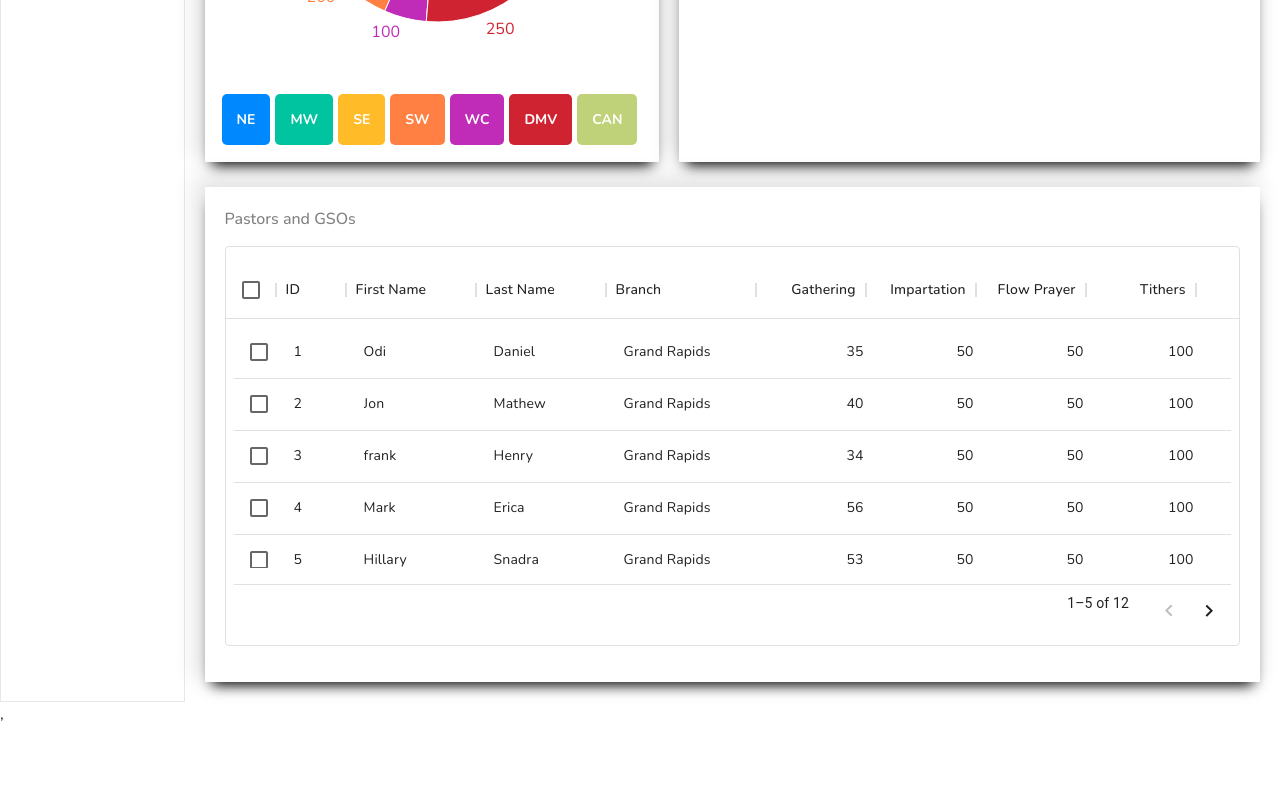
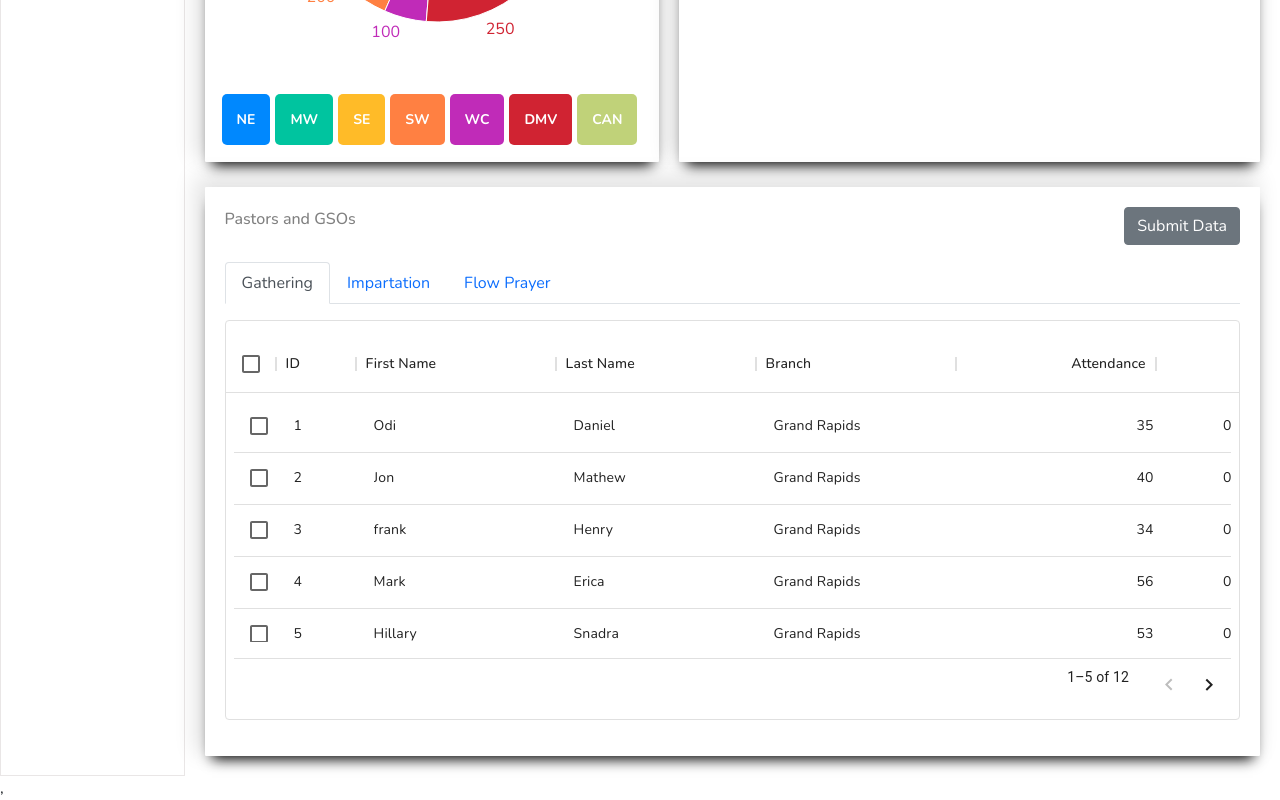
Before and after one commit to Danielion1/first_love_admin_app, a React (Create React App) app: page / in a window 1280 px wide. Shown: the part 743-1543 px from the top of the page. Before the commit the page ends 1469 px from the top, so only its background shows below. Built offline with nearby package versions, Linux system fonts and the light colour scheme; a web font is replaced by a local one.

Commit message:
Adding tab selection feature and submit tab on the grid

```diff
--- a/package.json
+++ b/package.json
@@ -1,6 +1,6 @@
 {
   "name": "first_love_admin_app",
-  "version": "1.0.0",
+  "version": "1.1.0",
   "private": true,
   "dependencies": {
     "@emotion/react": "^11.9.0",
--- a/src/component/table/Table.jsx
+++ b/src/component/table/Table.jsx
@@ -1,28 +1,57 @@
 import './table.scss'
 import { DataGrid } from '@mui/x-data-grid';
 
-const columns = [
-  { field: 'id', headerName: 'ID', width: 70},
-  { field: 'firstName', headerName: 'First Name', width: 130 },
-  { field: 'lastName', headerName: 'Last Name', width: 130 },
-  { field: 'branch', headerName: 'Branch', width: 150 },
+// const columns = [
+//   { field: 'id', headerName: 'ID', width: 70},
+//   { field: 'firstName', headerName: 'First Name', width: 130 },
+//   { field: 'lastName', headerName: 'Last Name', width: 130 },
+//   { field: 'branch', headerName: 'Branch', width: 150 },
 
 
-  {field: 'gatheringAttd', headerName: 'Gathering', type: 'number',width: 110},
-  {field: 'impartationAttd', headerName: 'Impartation', type: 'number',width: 110},
-  {field: 'flowPrayerAttd', headerName: 'Flow Prayer', type: 'number',width: 110},
-  {field: 'tithers', headerName: 'Tithers', type: 'number',width: 110},
+//   {field: 'gatheringAttd', headerName: 'Gathering', type: 'number',width: 110},
+//   {field: 'impartationAttd', headerName: 'Impartation', type: 'number',width: 110},
+//   {field: 'flowPrayerAttd', headerName: 'Flow Prayer', type: 'number',width: 110},
+//   {field: 'tithers', headerName: 'Tithers', type: 'number',width: 110},
 
 
-  {
-    field: 'date',
-    headerName: 'Date',
-    type: 'number',
-    width: 120,
-  },
+//   {
+//     field: 'date',
+//     headerName: 'Date',
+//     type: 'number',
+//     width: 120,
+//   },
 
 
-];
+// ];
+
+let columns = [];
+
+const colGathering = [
+  { field: 'id', headerName: 'ID', width: 80},
+  { field: 'firstName', headerName: 'First Name', width: 200 },
+  { field: 'lastName', headerName: 'Last Name', width: 200 },
+  { field: 'branch', headerName: 'Branch', width: 200 },
+  {field: 'gatheringAttd', headerName: 'Attendance', type: 'number',width: 200},
+  { field: 'date', headerName: 'Date', type: 'number', width: 150 }
+]
+
+const colImpartation = [
+  { field: 'id', headerName: 'ID', width: 80},
+  { field: 'firstName', headerName: 'First Name', width: 200 },
+  { field: 'lastName', headerName: 'Last Name', width: 200 },
+  { field: 'branch', headerName: 'Branch', width: 200 },
+  {field: 'impartationAttd', headerName: 'Attendance', type: 'number',width: 200},
+  { field: 'date', headerName: 'Date', type: 'number', width: 150 }
+]
+
+const colFlowPrayer = [
+  { field: 'id', headerName: 'ID', width: 80},
+  { field: 'firstName', headerName: 'First Name', width: 200 },
+  { field: 'lastName', headerName: 'Last Name', width: 200 },
+  { field: 'branch', headerName: 'Branch', width: 200 },
+  {field: 'flowPrayerAttd', headerName: 'Attendance', type: 'number',width: 200},
+  { field: 'date', headerName: 'Date', type: 'number', width: 150 },
+]
 
 const rows = [
   {id: 1, lastName: 'Daniel', firstName: 'Odi', branch: 'Grand Rapids', gatheringAttd: 35, impartationAttd: 50,flowPrayerAttd:50, tithers:100, date:'03-23-2021'},
@@ -46,7 +75,22 @@ const rows = [
 //   { id: 8, lastName: 'Frances', firstName: 'Rossini', age: 36 },
 //   { id: 9, lastName: 'Roxie', firstName: 'Harvey', age: 65 },
 ];
-export default function table() {
+
+function serviceSelection(selection) {
+  if (selection == "flowPrayer") {
+    columns = colFlowPrayer;
+  } else if (selection == "impartation") {
+    columns = colImpartation;
+  }
+  else {
+    columns = colGathering;
+  }
+  return columns
+}
+
+export default function table(props) {
+  serviceSelection(props.name);
+
   return (
     <div className='table'>
       <div className='rows' style={{ height: 400, width: '100%' }}>
--- /dev/null
+++ b/src/component/tabs/Tabs.jsx
@@ -0,0 +1,27 @@
+
+import Tab from 'react-bootstrap/Tab';
+import Tabs from 'react-bootstrap/Tabs';
+
+import Table from '../table/Table';
+
+function tabSelection () {
+  return (
+    <Tabs
+      defaultActiveKey="gathering"
+      id="uncontrolled-tab-example"
+      className="mb-3"
+    >
+      <Tab eventKey="gathering" title="Gathering">
+        <Table name="gathering"/>
+      </Tab>
+      <Tab eventKey="impartation" title="Impartation">
+        <Table name="impartation"/>
+      </Tab>
+      <Tab eventKey="flowPrayer" title="Flow Prayer">
+        <Table name="flowPrayer"/>
+      </Tab>
+    </Tabs>
+  );
+}
+
+export default tabSelection;
--- a/src/pages/home/Home.jsx
+++ b/src/pages/home/Home.jsx
@@ -6,6 +6,8 @@ import Navbar from '../../component/navbar/Navbar'
 import Sidebar from '../../component/Sidebar/Sidebar'
 import Widget from '../../component/widget/Widget'
 import SubmitForm from '../../pages/submitForm/SubmitForm'
+import Tabs from '../../component/tabs/Tabs'
+import Button from 'react-bootstrap/Button';
 
 import './home.scss'
 export default function home() {
@@ -25,10 +27,11 @@ export default function home() {
           <Chart title ="Gathering Service Attendance" aspect={2/1}/>
         </div>
         <div className="listContainer">
-          <div className="listTitle">Pastors and GSOs</div>
-          <Table/>
-          {/* <Tables/> */}
-          {/* <SubmitForm/> */}
+          <div className="listTitle">
+            <p>Pastors and GSOs</p>
+            <a><Button variant="secondary"><SubmitForm/></Button></a>
+          </div>
+          <Tabs/>
         </div>
       </div>
     </div>
--- a/src/pages/home/home.scss
+++ b/src/pages/home/home.scss
@@ -20,12 +20,14 @@
             border-radius: 1px;
             padding: 20px;
             margin: 20px;
-        }
 
-        .listTitle{
-            font-weight: 500;
-            color:grey;
-            margin-bottom: 15px;
+            .listTitle{
+                font-weight: 500;
+                color:grey;
+                margin-bottom: 15px;
+                display: flex;
+                justify-content: space-between;
+            }
         }
 
     }
```
Also changed, not shown: src/component/tabs/tabs.scss (added), 1 other file (tests, documents, lock files or other folders).
